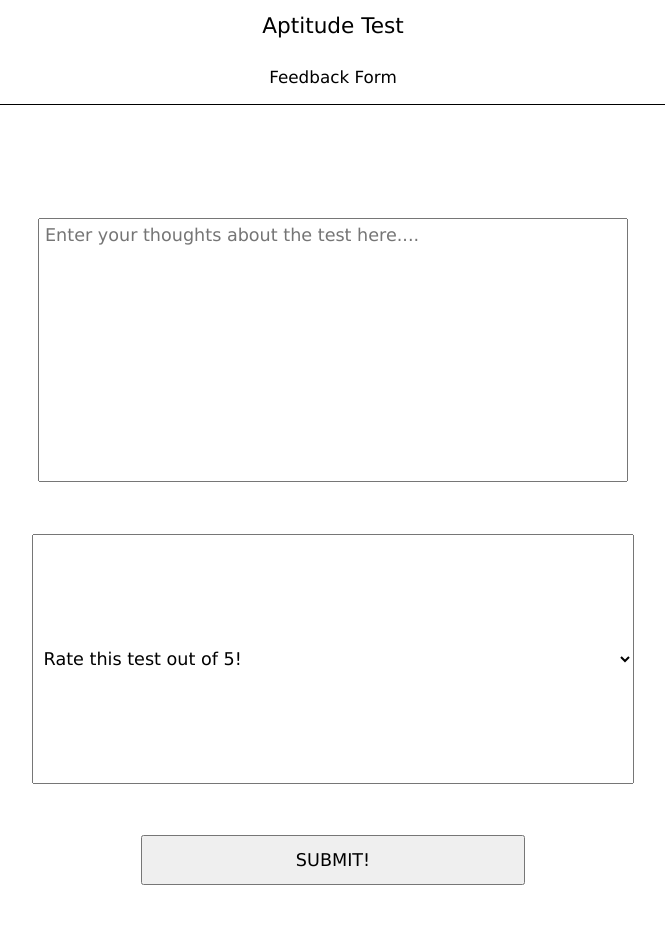
After one commit to ForeseTech/MockTestSoftware, a PHP site: page /Feedback-Page/feedback-page.html in a window 1280 px wide. The commit adds this page. Shown: the whole page, without its empty margins (307-972 px from the left). Run offline with PHP 8.4, Linux system fonts and the light colour scheme.

Commit message:
Added a feedback form. This meant changing code for some of the other files in other folders.

```diff
--- /dev/null
+++ b/Feedback-Page/feedback-page.html
@@ -0,0 +1,71 @@
+<!DOCTYPE html>
+<head>
+	<title>MockTest Feedback Page</title>
+	<style>
+		body, html{
+			padding: 0;
+			margin: 0;
+		}
+
+		.formInput{
+			display: block;
+			width: 45%;
+			padding: .5%;
+			margin: 4% auto;
+			font-family: "Verdana", sans-serif;
+			color: black;
+			font-size: 110%;
+			height: 250px;
+			resize: none;
+		}
+		#loginform{
+			margin-top: 17%;
+		}
+		#deptSelect{
+			width: 47%;
+		}
+		#head{
+			position: fixed;
+			top: 0;
+			width: 100%;
+			border-bottom: 1px solid black;
+		}
+		#pageHead{
+			text-align: center;
+			padding: 1% 3%;
+			font-size: 135%;
+			font-family: "Verdana", sans-serif;
+		}
+		#submitButt{
+			width: 30%;
+			cursor: pointer;
+			margin-top: 1%;
+			height: 50px;
+		}
+		#feedback-title{
+			text-align: center;
+			font-size: 105%;
+			font-family: "Verdana", sans-serif;
+		}
+	</style>
+</head>
+
+<body>
+	<div id="head">
+		<header id="pageHead">Aptitude Test</header>
+		<p id="feedback-title">Feedback Form</p>
+	</div>
+	<form id="loginform" method="post" action="feedback-page.php">
+		<textarea class="formInput" name="commentsInput" placeholder="Enter your thoughts about the test here...."></textarea>
+		<select name="ratingsInput" class="formInput" id="deptSelect">
+			<option value="0">Rate this test out of 5!</option>
+			<option value="1">5</option>
+			<option value="2">4</option>
+			<option value="3">3</option>
+			<option value="4">2</option>
+			<option value="5">1</option>
+		</select>
+		<button type="submit" class="formInput" id="submitButt">SUBMIT!</button>
+	</form>
+</body>
+</html>
--- a/Finish-Page/finish.js
+++ b/Finish-Page/finish.js
@@ -1,5 +1,5 @@
-window.setTimeout(redirect, 30000);
+window.setTimeout(redirect, 20000);
 
 function redirect(){
-	window.location.href="../Login-Page/loginpage.html";
+	window.location.href="../Feedback-Page/feedback-page.html";
 }
--- a/Finish-Page/finish.php
+++ b/Finish-Page/finish.php
@@ -54,7 +54,7 @@
 		</div>
 	</div>
 
-	<p id="score"><?php echo $_SESSION['username']; ?>, your score is <b><?php echo $total;?></b>.<br> Reports containing your scores and further analysis will be sent to '<?php echo $_SESSION['email']; ?>'.<br>This page will be redirected in 30 seconds.</p>
+	<p id="score"><?php echo $_SESSION['username']; ?>, your score is <b><?php echo $total;?></b>.<br> Reports containing your scores and further analysis will be sent to '<?php echo $_SESSION['email']; ?>'.<br>This page will be redirected in 20 seconds.</p>
 </body>
 <?php
 	try{
@@ -74,8 +74,5 @@
 	} catch (PDOExcpetion $e){
 		echo $e."<br>";
 	}
-
-	session_unset();
-	session_destroy();
 ?>
 </html>
--- a/Login-Page/loginpage.php
+++ b/Login-Page/loginpage.php
@@ -22,6 +22,7 @@
 	$_SESSION['terminalNum']=$terminal;
 	$_SESSION['username']=$name;
 	$_SESSION['email']=$email;
+	$_SESSION['regNum']=$reg;
 
 	try{
 	    $conn=setConn();
```
Also changed, not shown: Feedback-Page/feedback-page.php (added, +37 -0 lines).
